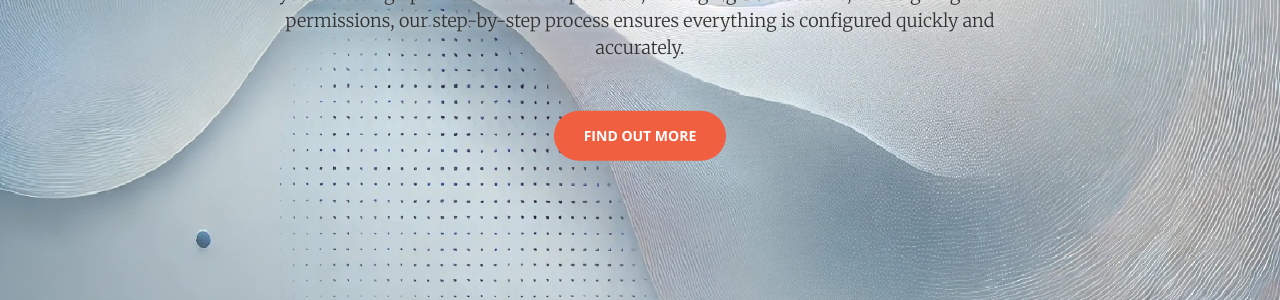
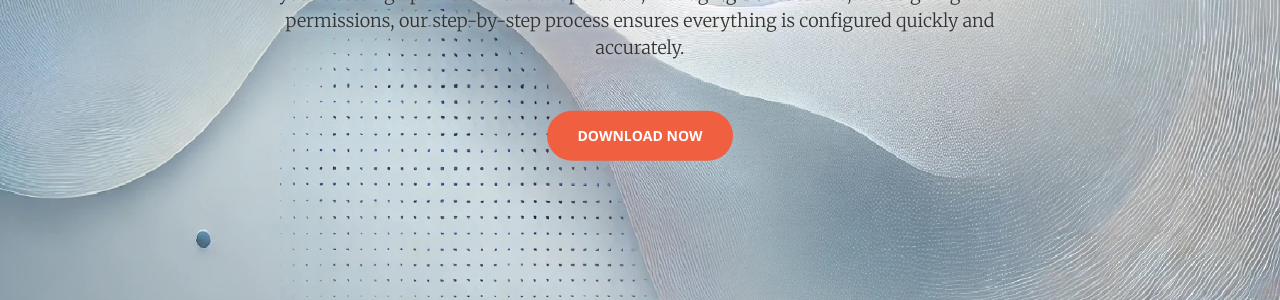
Before and after one commit to YA-Sy/Your-Accountant-System, a Jekyll site: the page built from index.html, in a window 1280 px wide and 900 px high, scrolled down 326 px. Shown: the part 135-435 px from the top of the window. Built offline with Jekyll 4.4.1, drawn with Linux system fonts in a browser that asks for light colours.

Commit message:
Update header.html

```diff
--- a/_includes/header.html
+++ b/_includes/header.html
@@ -4,7 +4,7 @@
             <h1 style="color: white; text-shadow: 2px 2px 10px rgba(0, 0, 0, 0.8);">Your Accountant System</h1>
             <hr>
             <p style="color: #333; text-shadow: 0 0 10px rgba(255, 255, 255, 0.8);">Getting started with our software is effortless, thanks to our intuitive Setup Wizard. Whether you're setting up a new financial operation, managing transactions, or assigning user permissions, our step-by-step process ensures everything is configured quickly and accurately.</p>
-            <a href="#about" class="btn btn-primary btn-xl page-scroll">Find Out More</a>
+            <a href="#about" class="btn btn-primary btn-xl page-scroll">Download Now</a>
         </div>
     </div>
 </header>
```
